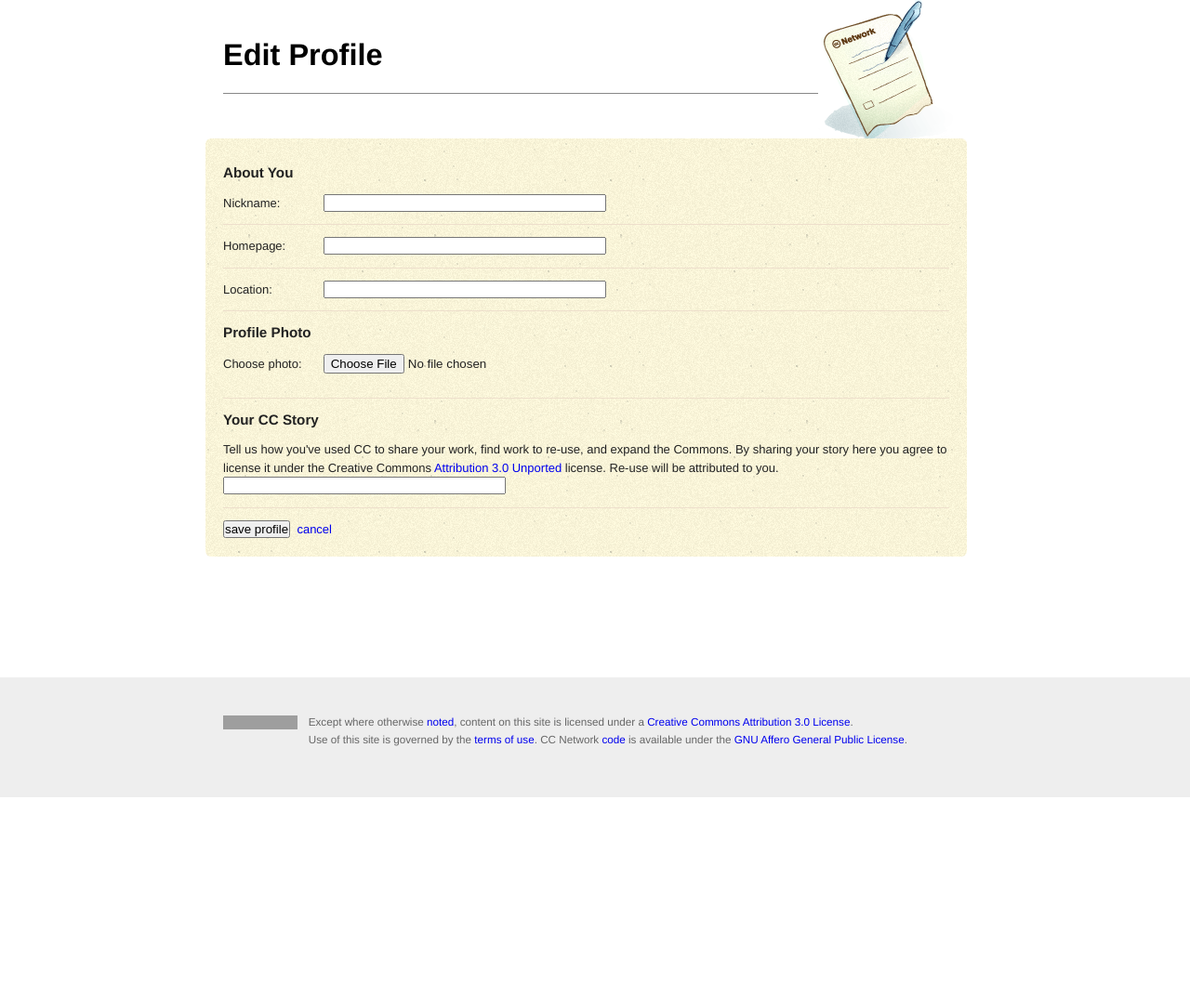
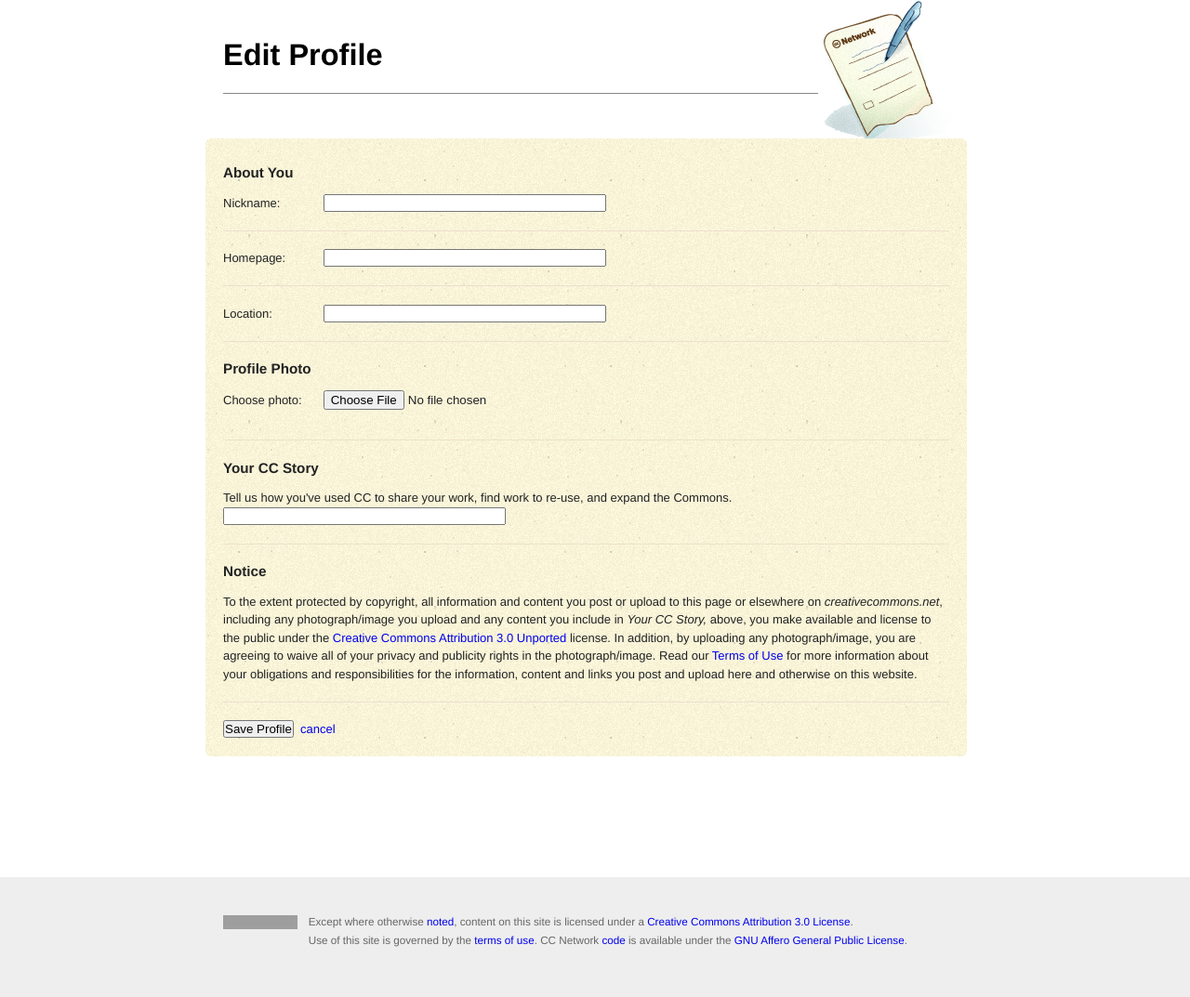
Before and after one commit to cc-archive/commoner, a Django app: template src/commoner/templates/profiles/edit_profile.html in a window 1280 px wide. Shown: the part 142-1215 px from the top of the page at 93% size. Before the commit the page ends 1000 px from the top, so only its background shows below. Run offline with Django 3.2, Linux system fonts and the light colour scheme; the template is opened without the code that fills it: values that come from a table or form of the project are taken from there, others are empty; tables that the repository leaves empty hold one stand-in row (values such as "Sample post"); form fields are guessed from the names that the template uses; parts of the project's set-up code (start-up, migrations or seed data) failed here and were passed over; some libraries are stand-ins or nearby versions; grey boxes are pictures that could not be loaded.

Commit message:
Added legal notice blob to edit profile; Form spacing tweaks.

```diff
--- a/src/commoner/templates/profiles/edit_profile.html
+++ b/src/commoner/templates/profiles/edit_profile.html
@@ -15,6 +15,7 @@ Create Profile
 {% endblock %}
 {% block page_icon_class %}edit{% endblock %}
 {% block body %}
+
 
 <div class="form">
   <form method="post" enctype="multipart/form-data" action=".">
@@ -83,12 +84,8 @@ Create Profile
     <h3>Your CC Story</h3>
     <div class="field" id="story">
       <p>
-	Tell us how you've used CC to share your work, find work to
-	re-use, and expand the Commons. By sharing your story here you
-	agree to license it under the Creative
-	Commons <a href="http://creativecommons.org/licenses/by/3.0/">
-	  Attribution 3.0 Unported</a> license.  Re-use will be
-	attributed to you.</p>
+	Tell us how you've used CC to share your work, find work to re-use, and expand the Commons.
+	  </p>
 
       {{form.story}}
       {% if form.story.errors %}
@@ -98,7 +95,12 @@ Create Profile
       {% endif %}
     </div>
 
-    <input type="submit" value="save profile" />
+	<h3>Notice</h3>
+	<p class="field" id="legal">
+		To the extent protected by copyright, all information and content you post or upload to this page or elsewhere on <em>creativecommons.net</em>, including any photograph/image you upload and any content you include in <em>Your CC Story,</em> above, you make available and license to the public under the <a href="http://creativecommons.org/licenses/by/3.0/">Creative Commons Attribution 3.0 Unported</a> license. In addition, by uploading any photograph/image, you are agreeing to waive all of your privacy and publicity rights in the photograph/image.  Read our <a href="/l/termsofuse.html">Terms of Use</a> for more information about your obligations and responsibilities for the information, content and links you post and upload here and otherwise on this website.
+	</p>
+
+    <input type="submit" value="Save Profile" />
     {% if profile %}
 	&nbsp;<a href="{% url profile_view user.username %}">cancel</a>
 	{% endif %}
--- a/static/m/css/style.css
+++ b/static/m/css/style.css
@@ -276,6 +276,7 @@ div.form h2 {
 
 div.form input[type="text"], div.form .field #id_photo {
 	width: 300px;
+	font-size: 102%;
 }
 
 .field_label {
@@ -284,8 +285,8 @@ div.form input[type="text"], div.form .field #id_photo {
 }
 
 div.form form .field {
-	margin: 1em 0;
-	padding-bottom: 1em;
+	margin: 1em 0 1.5em 0;
+	padding-bottom: 1.5em;
 	border-bottom: 1px solid #EEDFCC;
 }
 
@@ -308,7 +309,8 @@ div.form form textarea {
 }
 .form #photo img {
 	float: left;
-	margin-right: 10px;
+	margin-right: 0.75em;
+	margin-bottom: 0.5em;
 	padding: 7px;
 	border: 1px solid #EEDFCC;
 	background-color: #fff;
```
